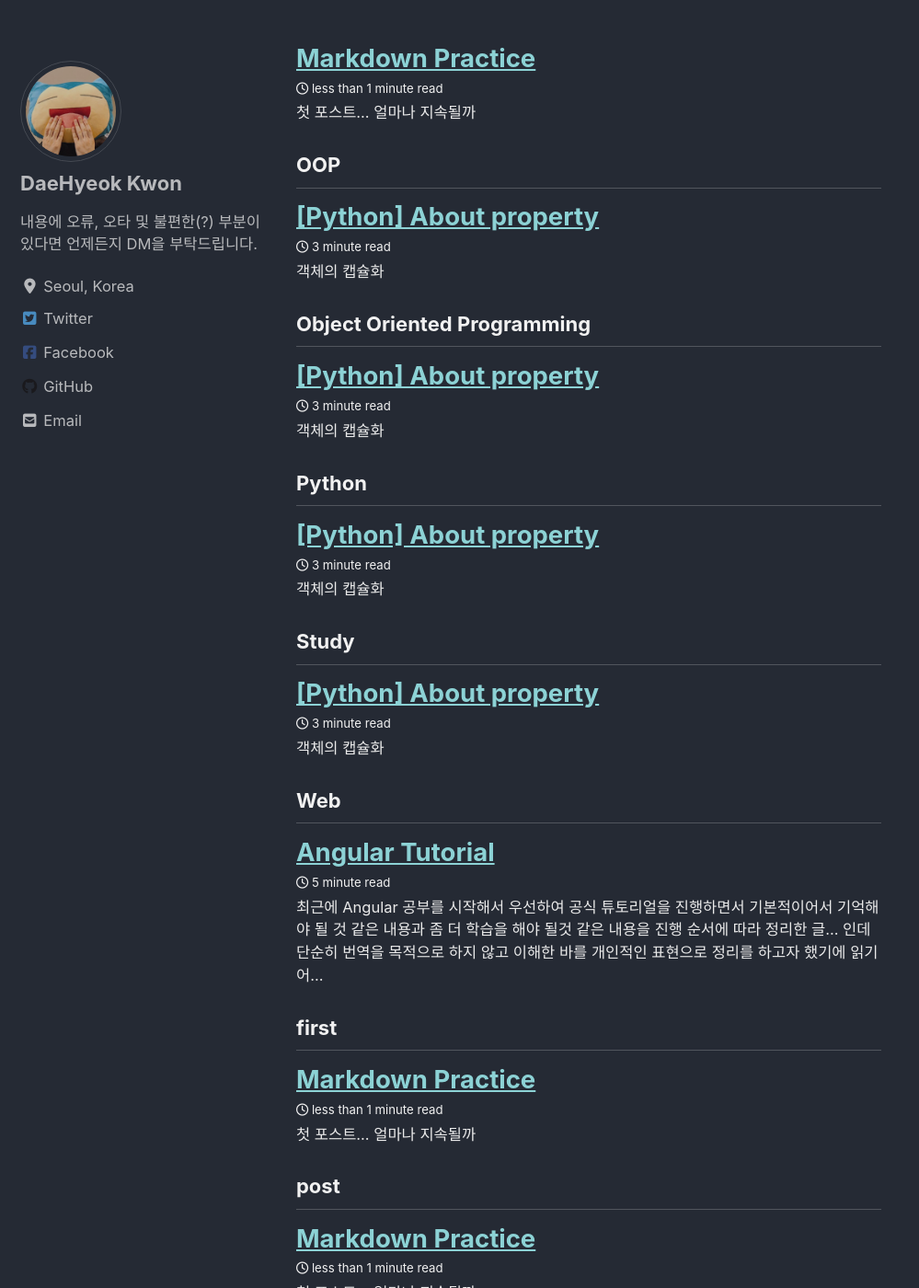
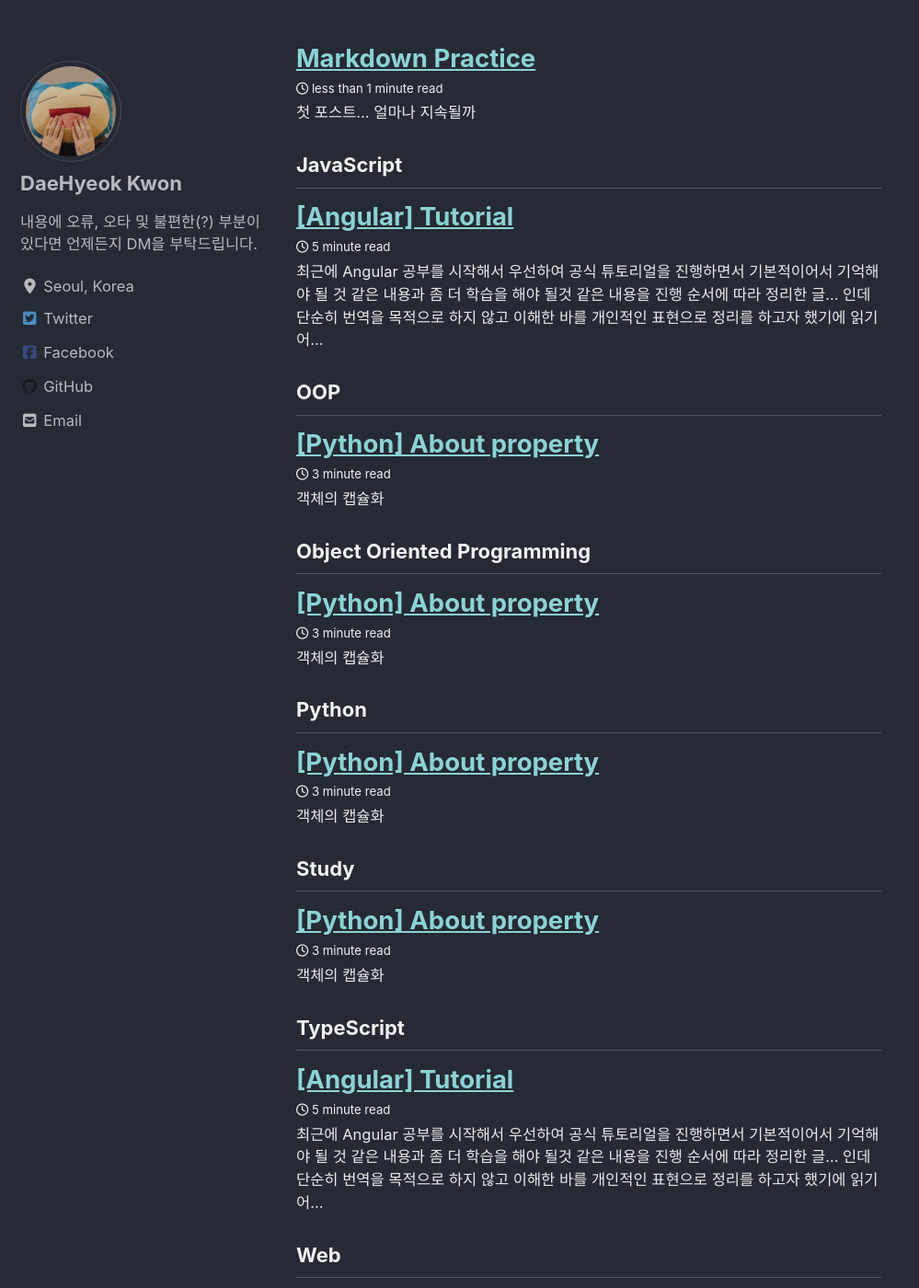
Before and after one commit to kor-haru/kor-haru.github.io, a Jekyll site: the page built from _pages/tag-archive.html, in a window 1280 px wide and 1400 px high, scrolled down 1638 px. Shown: the whole window at 92% size, without its empty margins (0-999 px from the left). Built offline with Jekyll 4.4.1, drawn with Linux system fonts in a browser that asks for light colours; cached includes are drawn as plain includes; nearby versions of some CDN libraries; some of the changed text lies outside the part shown.

Commit message:
mod : update title and tag

```diff
--- a/_posts/2020-01-31-004.md
+++ b/_posts/2020-01-31-004.md
@@ -1,5 +1,5 @@
 ---
-title : "Angular Tutorial"
+title : "[Angular] Tutorial"
 category :
   - DEV
 tag :
@@ -7,6 +7,8 @@ tag :
   - Web
   - Angular
   - Framework
+  - JavaScript
+  - TypeScript
 author_profile : true
 sidebar_main : true
 use_math : true
```
